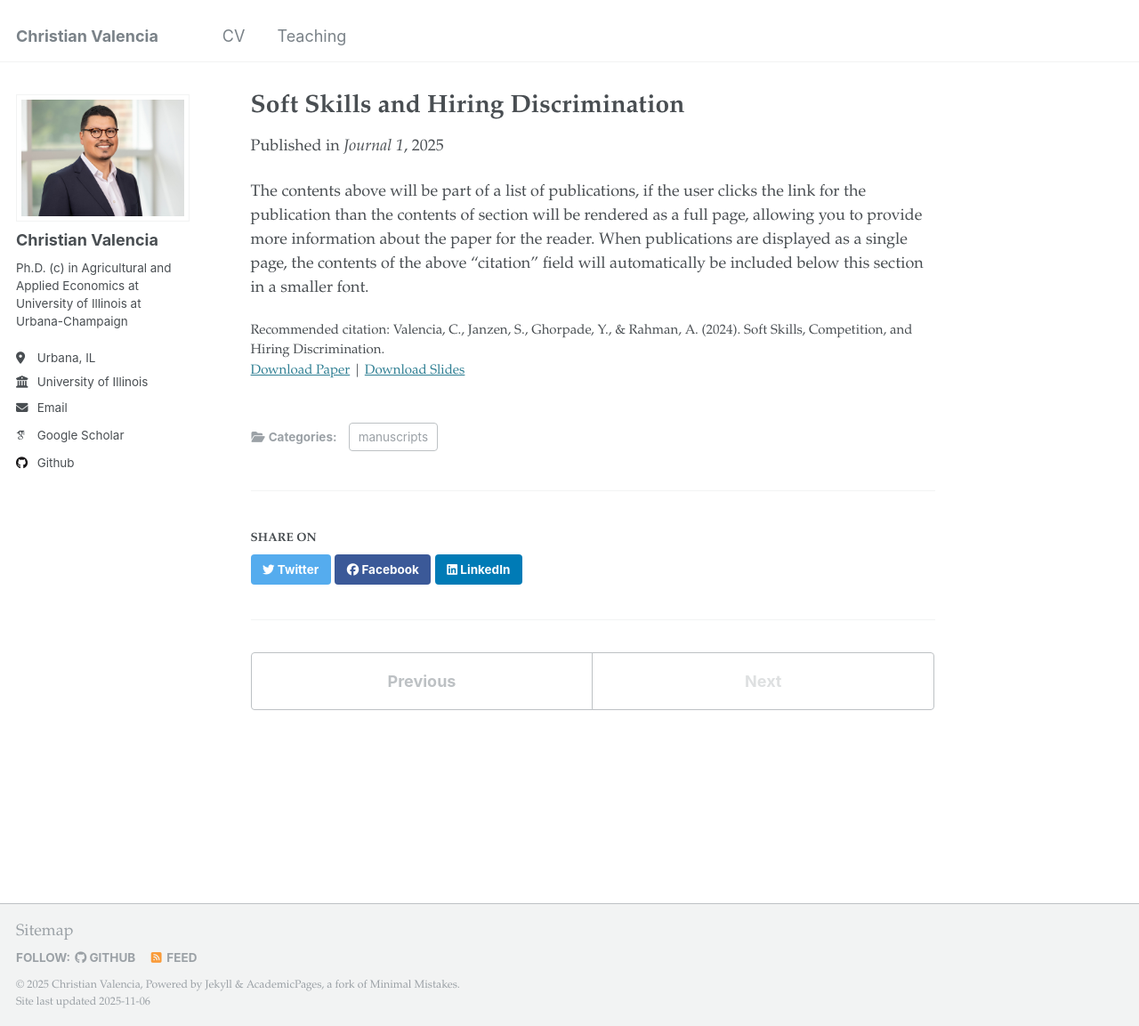
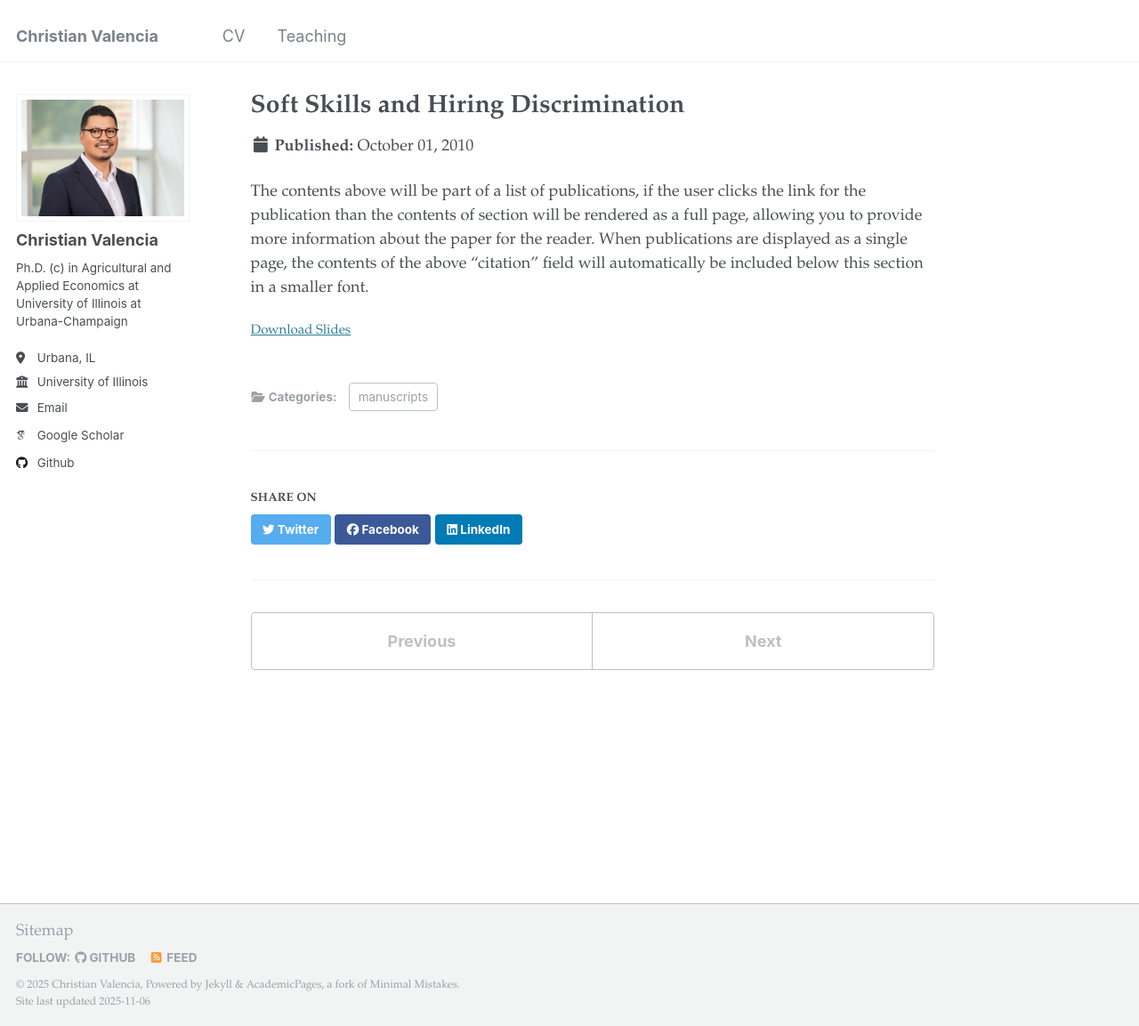
Before and after one commit to valenciac/valenciac.github.io, a Jekyll site: the page built from _publications/2010-10-01-paper-title-number-2.md, in a window 1280 px wide and 1153 px high. Shown: the whole window at 89% size. Built offline with Jekyll 4.4.1, drawn with Linux system fonts in a browser that asks for light colours; some web fonts are replaced; some of the changed lines change nothing that is shown.

Commit message:
Update 2010-10-01-paper-title-number-2.md

```diff
--- a/_publications/2010-10-01-paper-title-number-2.md
+++ b/_publications/2010-10-01-paper-title-number-2.md
@@ -4,11 +4,11 @@
 category: manuscripts
 permalink: /publication/2010-10-01-paper-title-number-2
 excerpt: 'Hiring discrimination remains widespread in labor markets, raising questions about what workers can do to improve their chances of being considered for jobs in such settings. This paper examines whether soft skills are valued by employers and whether they can help mitigate discrimination. Using a correspondence study in Malaysia, we test the effects of signaling two soft skills: leadership and teamwork. We find that Malay and Indian sounding names are 11 and 14 percentage points less likely to be contacted, compared to Chinese sounding names. Soft skills are not explicitly demanded by employers, but signaling teamwork skills significantly reduces the discrimination gap in 43% and 33% for Malay and Indian candidates. We present a model that uses the soft skill signal to disentangle if the nature of discrimination is statistical or taste-based. Our results are consistent with statistical discrimination and highlight the potential of soft skills as a strategic signal to counteract hiring discrimination.'
-date: 2025-11-01
-venue: 'Journal 1'
+#date: 2025-11-01
+#venue: 'Journal 1'
 slidesurl: 'http://academicpages.github.io/files/slides2.pdf'
 paperurl: 'https://www.jstor.org/stable/pdf/resrep68619.pdf?acceptTC=true&coverpage=false&addFooter=false'
-citation: 'Valencia, C., Janzen, S., Ghorpade, Y., & Rahman, A. (2024). Soft Skills, Competition, and Hiring Discrimination.'
+#citation: 'Valencia, C., Janzen, S., Ghorpade, Y., & Rahman, A. (2024). Soft Skills, Competition, and Hiring Discrimination.'
 ---
 
 The contents above will be part of a list of publications, if the user clicks the link for the publication than the contents of section will be rendered as a full page, allowing you to provide more information about the paper for the reader. When publications are displayed as a single page, the contents of the above "citation" field will automatically be included below this section in a smaller font.
```
